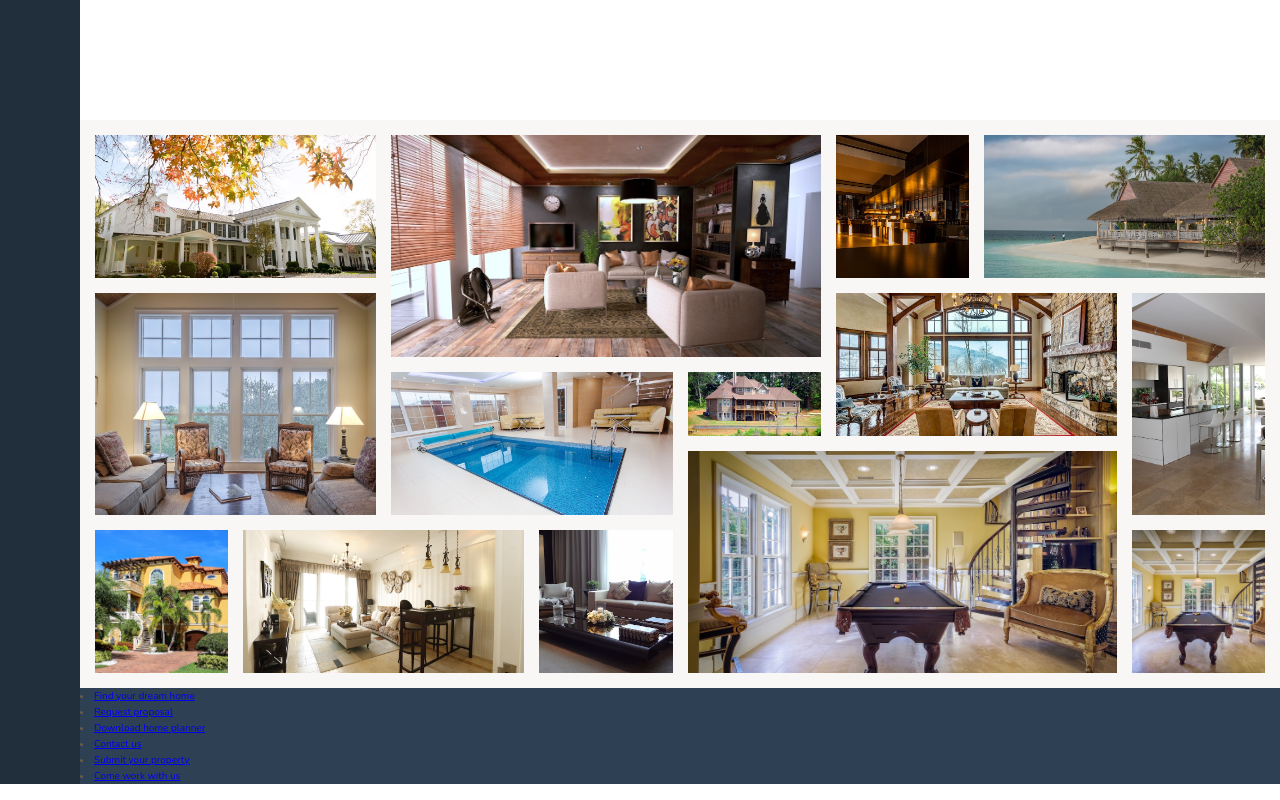
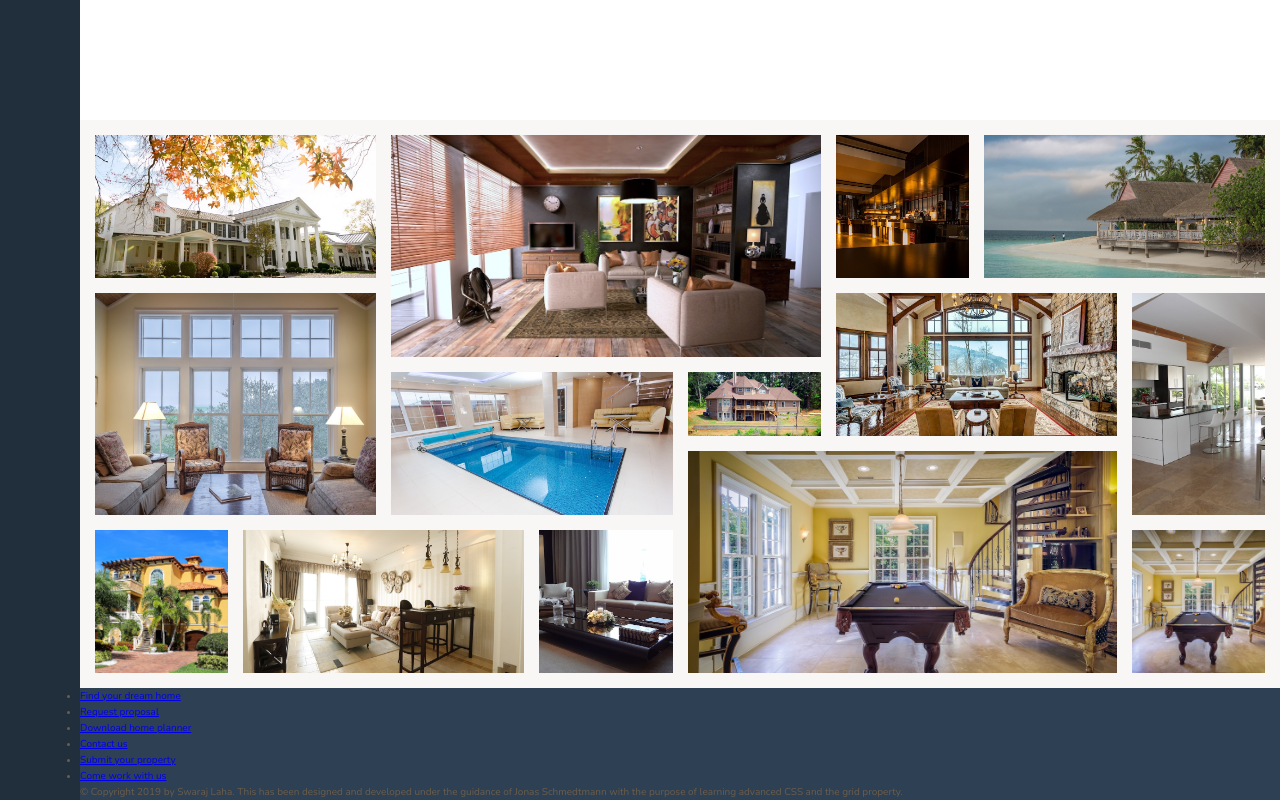
Before and after one commit to swarajlaha/Homezie, a website: page index.html in a window 1280 px wide. Shown: the part 2973-3773 px from the top of the page. Drawn offline with nearby package versions, Linux system fonts and the light colour scheme.

Commit message:
Added copyright

```diff
--- a/index.html
+++ b/index.html
@@ -349,14 +349,17 @@
 
     </section>
     <footer class="footer">
-        <nav class="nav">
+        <ul class="nav">
             <li class="nav__item"><a href="#" class="nav__link">Find your dream home</a></li>
             <li class="nav__item"><a href="#" class="nav__link">Request proposal</a></li>
             <li class="nav__item"><a href="#" class="nav__link">Download home planner</a></li>
             <li class="nav__item"><a href="#" class="nav__link">Contact us</a></li>
             <li class="nav__item"><a href="#" class="nav__link">Submit your property</a></li>
             <li class="nav__item"><a href="#" class="nav__link">Come work with us</a></li>
-        </nav>
+        </ul>
+        <p class="copyright">
+            &copy; Copyright 2019 by Swaraj Laha. This has been designed and developed under the guidance of Jonas Schmedtmann with the purpose of learning advanced CSS and the grid property.
+        </p>
     </footer>
 
 </body>
```
